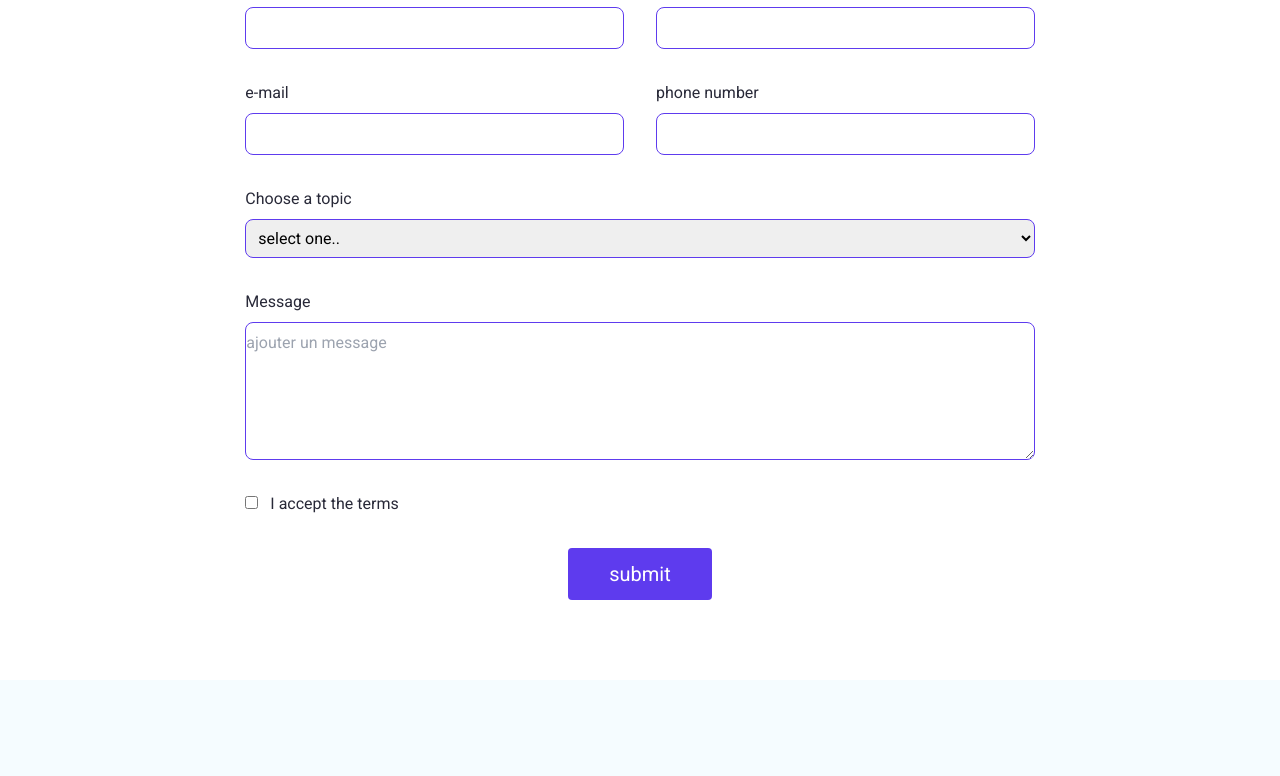
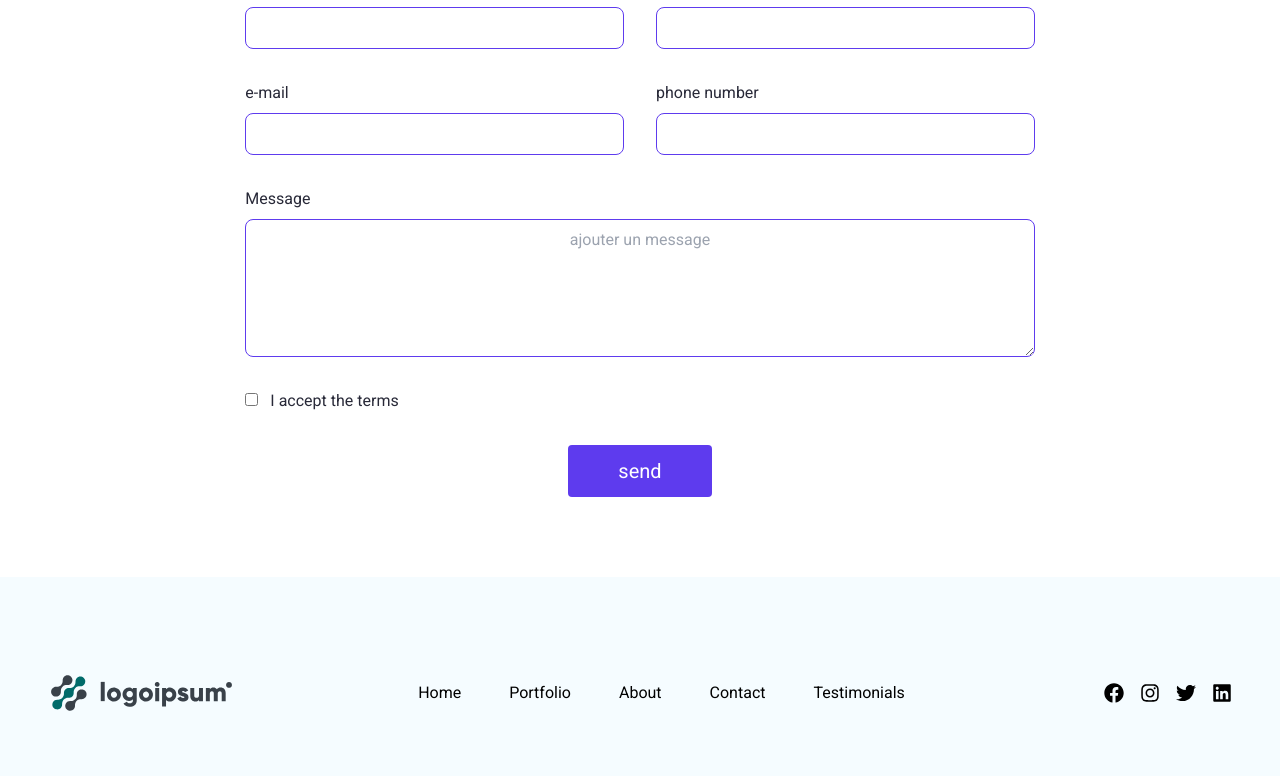
Before and after one commit to fadelTheBoss/Portfolio, a React (Vite) app: page / in a window 1280 px wide. Shown: the part 4552-5328 px from the top of the page. Built offline with nearby package versions, Linux system fonts and the light colour scheme.

Commit message:
notification and message js

```diff
--- a/package.json
+++ b/package.json
@@ -1,4 +1,4 @@
- {
+{
   "name": "portfolio",
   "private": true,
   "version": "0.0.0",
@@ -10,10 +10,12 @@
     "preview": "vite preview"
   },
   "dependencies": {
+    "@emailjs/browser": "^3.11.0",
     "react": "^18.2.0",
     "react-dom": "^18.2.0",
     "react-icons": "^4.11.0",
     "react-scroll": "^1.9.0",
+    "react-toastify": "^9.1.3",
     "swiper": "^10.3.1"
   },
   "devDependencies": {
--- a/src/components/Contact.jsx
+++ b/src/components/Contact.jsx
@@ -1,28 +1,78 @@
+import React, { useEffect, useRef } from 'react';
+import emailjs, { sendForm } from '@emailjs/browser';
+import { ToastContainer, toast } from 'react-toastify';
+import 'react-toastify/dist/ReactToastify.css';
 
 import { styles } from "./styles";
 const Contact = () => {
+  const form = useRef()
+
+  const sendEmail = (e) => {
+    e.preventDefault();
+    emailjs.sendForm('service_4waqfu8', 'template_e5rcll5', form.current, '_vn3UnNYg0ETA3iIg')
+      .then((result) => {
+          console.log(result);
+          alert("message envoyé avec succé")
+          //SucessNotification()
+      }, (error) => {
+          console.log(error.text);
+      });
+     e.target.reset()
+  };
+
+  const SucessNotification=()=>{
+    toast.success('message envoyé avec succès!', {
+      position: "top-right",
+      autoClose: 6000,
+      hideProgressBar: false,
+      pauseOnHover: true,
+      draggable: true,
+      progress: undefined,
+      theme: "light",
+      });
+  }
+
+
   return (
     <div className="px-4 lg:px-12" id="contact">
+        <ToastContainer
+        position="top-right"
+        autoClose={5000}
+        hideProgressBar={false}
+        newestOnTop={false}
+        closeOnClick
+        rtl={false}
+        pauseOnFocusLoss
+        draggable
+        pauseOnHover
+        theme="light"
+      />
       <div className="text-headingColor text-center mb-20">
         <p className="text-xl font-semibold mb-5">Get in touch </p>
         <h2 className="text-4xl md:text-5xl font-bold">Contact me</h2>
         <p className="mt-5">
-        N'hésitez pas à me contacter pour toute question, proposition de projet ou simple discussion.
+          N'hésitez pas à me contacter pour toute question, proposition de
+          projet ou simple discussion.
         </p>
       </div>
 
       <div className="">
-        <form className="md:w-2/3 mx-auto mb-20">
+        <form
+          ref={form}
+          className="md:w-2/3 mx-auto mb-20 focus-visible:"
+          onSubmit={sendEmail}
+        >
           <div className={`${styles.inputContainer}`}>
             <div className={`${styles.labelItems}`}>
               <label htmlFor="fName" className={`${styles.labelForm}`}>
                 First name
               </label>
               <input
+                required
                 type="text"
-                id="fName"
-                name="fName"
-                className={`${styles.inputForm}`}
+                id="user_fname"
+                name="user_fname"
+                className={`${styles.inputForm} `}
               />
             </div>
             <div className={`${styles.labelItems}`}>
@@ -30,9 +80,10 @@ const Contact = () => {
                 Last name
               </label>
               <input
+                required
                 type="text"
-                id="lName"
-                name="lName"
+                id="user_lName"
+                name="user_lname"
                 className={`${styles.inputForm}`}
               />
             </div>
@@ -44,9 +95,10 @@ const Contact = () => {
                 e-mail
               </label>
               <input
+                required
                 type="text"
-                id="email"
-                name="email"
+                id="user_email"
+                name="user_email"
                 className={`${styles.inputForm}`}
               />
             </div>
@@ -57,34 +109,20 @@ const Contact = () => {
               <input
                 type="number"
                 id="phone"
-                name="phone"
+                name="user_phone"
                 className={`${styles.inputForm}`}
               />
             </div>
           </div>
 
-          <div className="w-full mb-8">
-            <label htmlFor="options" className={`${styles.labelForm}`}>
-              Choose a topic
-            </label>
-            <select
-              name="options"
-              id="options"
-              className={`${styles.inputForm} px-2`}
-            >
-              <option value="0">select one..</option>
-              <option value="1">web Design</option>
-              <option value="2">UI/UX Design</option>
-              <option value="3">Web Developpement</option>
-              <option value="4">Graphic Design</option>
-            </select>
-          </div>
+          <div className="w-full mb-8"></div>
           <div className="w-full mb-8">
             <label htmlFor="message" className={`${styles.labelForm}`}>
               Message
             </label>
             <textarea
-              name="message"
+              required
+              name="user_message"
               id="message"
               cols="30"
               rows="5"
@@ -93,15 +131,30 @@ const Contact = () => {
             ></textarea>
           </div>
           <div className="">
-            <input type="checkbox" name="agree" id="agree" className="cursor-pointer" />
-            <label htmlFor="agree" className={`${styles.labelForm} ml-3 items-center`}>I accept the terms</label>
+            <input
+              type="checkbox"
+              name="agree"
+              id="agree"
+              className="cursor-pointer"
+            />
+            <label
+              htmlFor="agree"
+              className={`${styles.labelForm} ml-3 items-center`}
+            >
+              I accept the terms
+            </label>
           </div>
 
           <div className="w-36 mx-auto mt-8">
-            <input type="submit" value="submit" className="btn-primary bg-primary py-3 px-8 cursor-pointer w-full" />
+            <input
+              type="submit"
+              value="send"
+              className="btn-primary bg-primary py-3 px-8 cursor-pointer w-full "
+            />
           </div>
         </form>
       </div>
+
     </div>
   );
 };
--- a/src/components/ReviewCard.jsx
+++ b/src/components/ReviewCard.jsx
@@ -1,4 +1,5 @@
 import { reviews } from "../constant/constant";
+import stars from "/src/assets/starts.png"
 const ReviewCard = () => {
   return (
     <>
@@ -9,7 +10,7 @@ const ReviewCard = () => {
             className="border-2 border-b-[#006B6A] p-8 rounded-md "
           >
             <div>
-              <img src="/src/assets/starts.png" alt="" className="h-4" />
+              <img src={stars} alt="" className="h-4" />
               <p className="my-5">{review.comment}</p>
               <div className="flex gap-4 items-center">
                 <img
--- a/src/components/styles.js
+++ b/src/components/styles.js
@@ -1,8 +1,8 @@
 export const styles={
     nav: "block py-2 px-4 cursor-pointer hover:scale-90 ",
 
-    inputForm: "block border border-primary rounded-lg py-2 mt-2 w-full",
-    labelForm: "text-base text-headingcolor w-full",
+    inputForm: "block border border-primary rounded-lg py-2 mt-2 w-full text-center",
+    labelForm: "text-base text-headingcolor w-full ",
     inputContainer: "flex flex-col sm:flex-row gap-8 items-center mb-8",
     labelItems: "w-full sm:w-1/2 ",
 
```
Also changed, not shown: src/components/Footer.jsx (+12 -7 lines), 1 other file (tests, documents, lock files or other folders).
